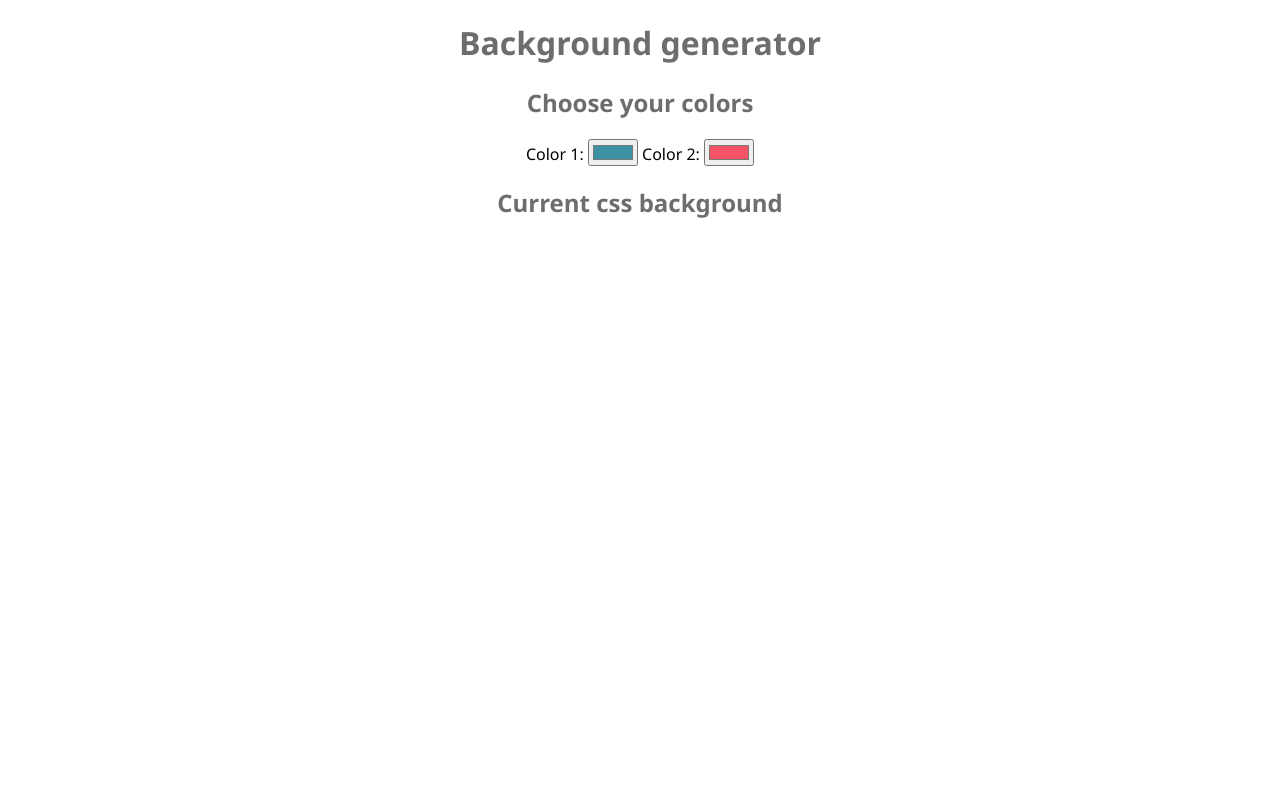
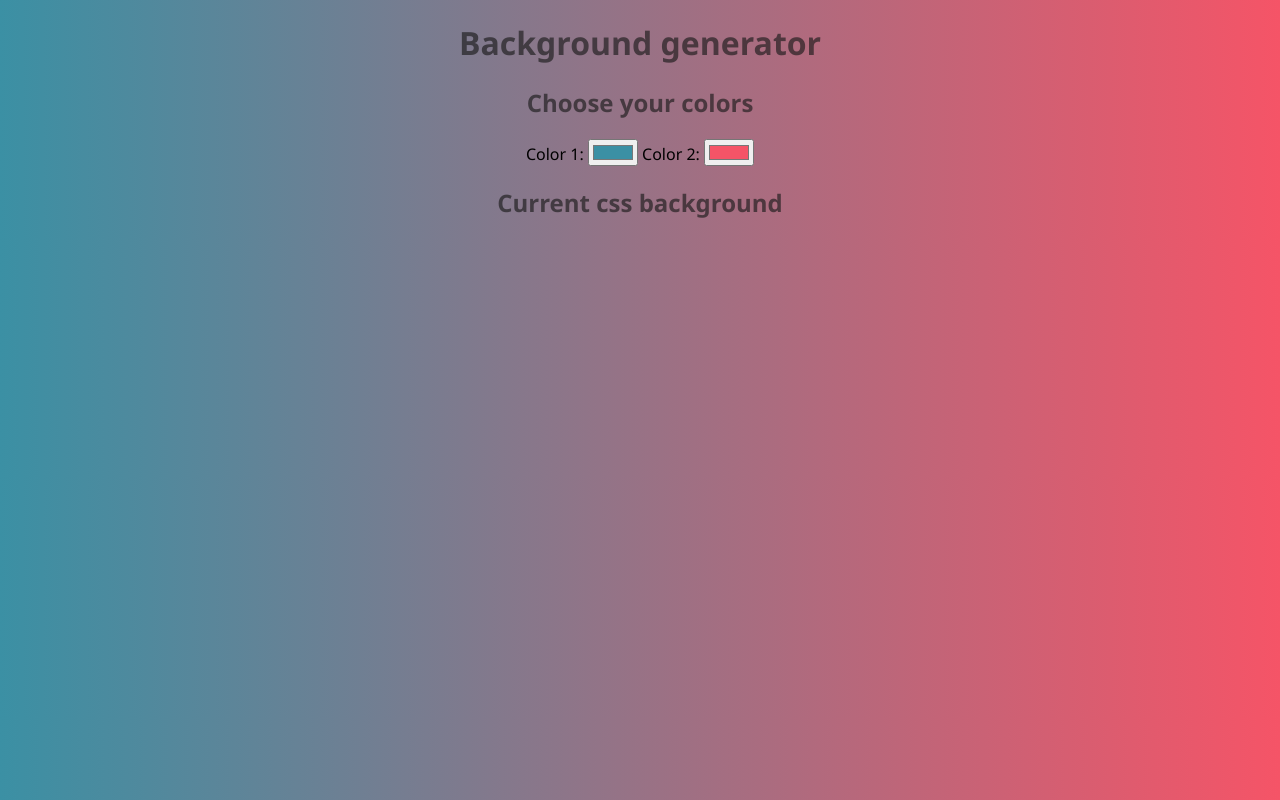
Before and after one commit to edouardmisset/backgroundGenerator, a plain HTML site: page index.html in a window 1280 px wide. Drawn offline with Linux system fonts and the light colour scheme.

Commit message:
First static working version. Now on to the JS...

```diff
--- a/style.css
+++ b/style.css
@@ -4,6 +4,7 @@ html {
 
 body {
   font-family: "Segoe UI", Tahoma, Geneva, Verdana, sans-serif;
+  background: linear-gradient(to right, #3b90a4, #f55467);
 }
 
 .header {
```
